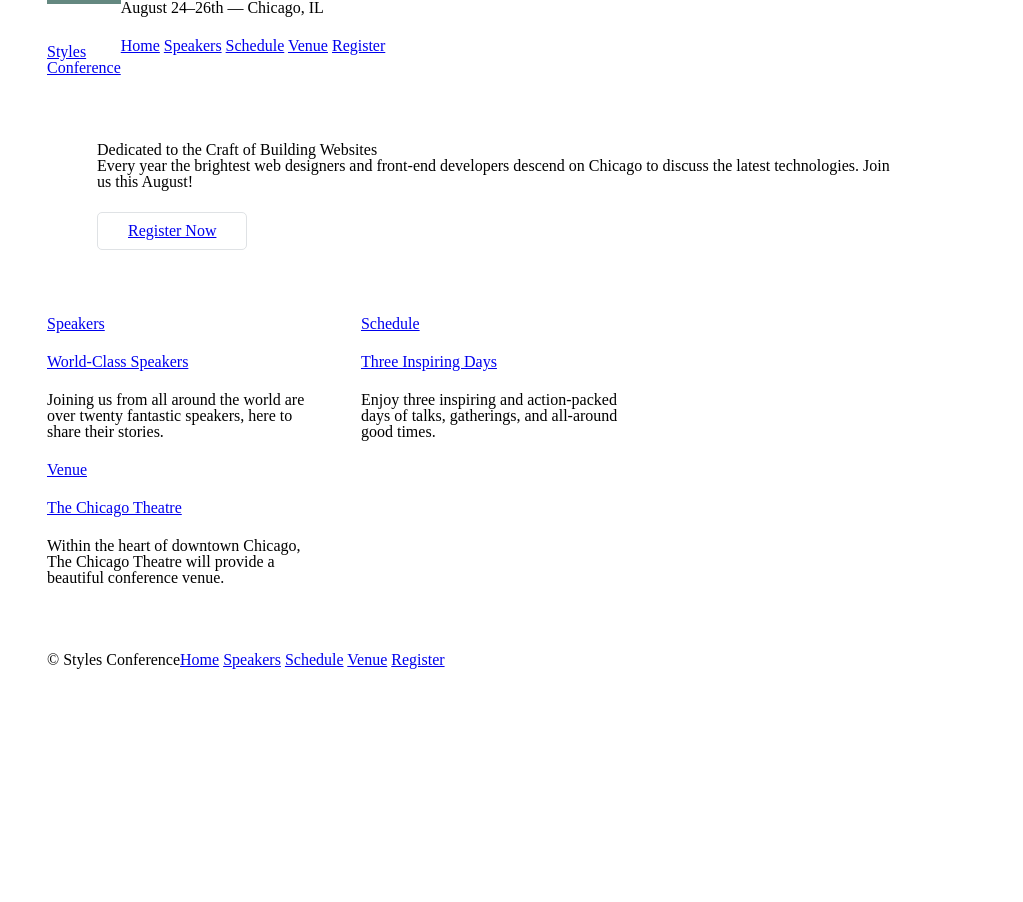
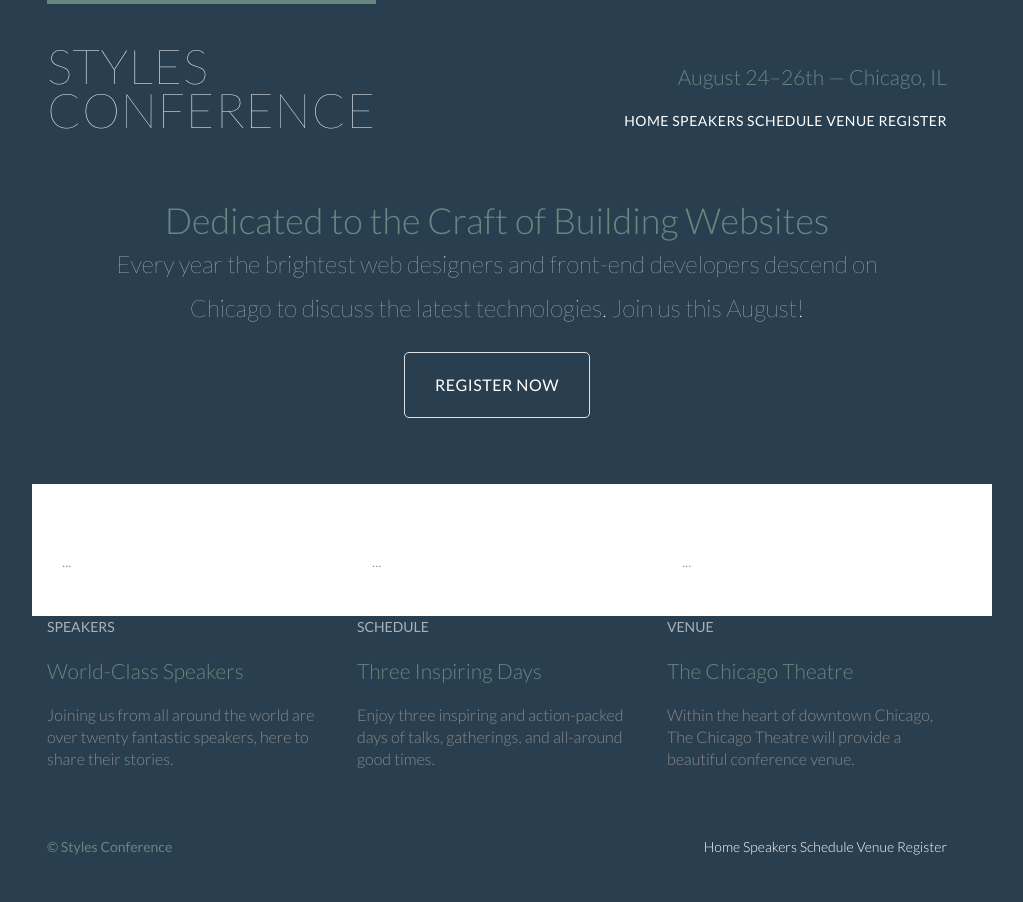
Before and after one commit to 246159/styles-conference, a plain HTML site: page index.html in a window 1280 px wide. Shown: the whole page, without its empty margins (143-1166 px from the left). Before the commit the page ends 800 px from the top, so only its background shows below. Drawn offline with Linux system fonts and the light colour scheme.

Commit message:
october 19

```diff
--- a/assets/stylesheets/main.css
+++ b/assets/stylesheets/main.css
@@ -3,87 +3,19 @@
    License: none (public domain)
 */
 
-html,
-body,
-div,
-span,
-applet,
-object,
-iframe,
-h1,
-h2,
-h3,
-h4,
-h5,
-h6,
-p,
-blockquote,
-pre,
-a,
-abbr,
-acronym,
-address,
-big,
-cite,
-code,
-del,
-dfn,
-em,
-img,
-ins,
-kbd,
-q,
-s,
-samp,
-small,
-strike,
-strong,
-sub,
-sup,
-tt,
-var,
-b,
-u,
-i,
-center,
-dl,
-dt,
-dd,
-ol,
-ul,
-li,
-fieldset,
-form,
-label,
-legend,
-table,
-caption,
-tbody,
-tfoot,
-thead,
-tr,
-th,
-td,
-article,
-aside,
-canvas,
-details,
-embed,
-figure,
-figcaption,
-footer,
-header,
-hgroup,
-menu,
-nav,
-output,
-ruby,
-section,
-summary,
-time,
-mark,
-audio,
-video {
+html, body, div, span, applet, object, iframe,
+h1, h2, h3, h4, h5, h6, p, blockquote, pre,
+a, abbr, acronym, address, big, cite, code,
+del, dfn, em, img, ins, kbd, q, s, samp,
+small, strike, strong, sub, sup, tt, var,
+b, u, i, center,
+dl, dt, dd, ol, ul, li,
+fieldset, form, label, legend,
+table, caption, tbody, tfoot, thead, tr, th, td,
+article, aside, canvas, details, embed,
+figure, figcaption, footer, header, hgroup,
+menu, nav, output, ruby, section, summary,
+time, mark, audio, video {
   margin: 0;
   padding: 0;
   border: 0;
@@ -92,40 +24,40 @@ video {
   vertical-align: baseline;
 }
 /* HTML5 display-role reset for older browsers */
-article,
-aside,
-details,
-figcaption,
-figure,
-footer,
-header,
-hgroup,
-menu,
-nav,
-section {
+article, aside, details, figcaption, figure,
+footer, header, hgroup, menu, nav, section {
   display: block;
 }
 body {
   line-height: 1;
 }
-ol,
-ul {
+ol, ul {
   list-style: none;
 }
-blockquote,
-q {
+blockquote, q {
   quotes: none;
 }
-blockquote:before,
-blockquote:after,
-q:before,
-q:after {
-  content: "";
+blockquote:before, blockquote:after,
+q:before, q:after {
+  content: '';
   content: none;
 }
 table {
   border-collapse: collapse;
   border-spacing: 0;
+}
+
+/*
+  ========================================
+  Custom styles
+  ========================================
+*/
+
+body {
+  color: #888;
+  font: 300 16px/22px "Lato", "Open Sans", "Helvetica Neue", Helvetica, Arial, sans-serif;
+  background: #293f50;
+
 }
 
 /*
@@ -138,8 +70,8 @@ table {
 *:before,
 *:after {
   -webkit-box-sizing: border-box;
-  -moz-box-sizing: border-box;
-  box-sizing: border-box;
+     -moz-box-sizing: border-box;
+          box-sizing: border-box;
 }
 .container,
 .grid {
@@ -157,7 +89,7 @@ table {
   padding-right: 15px;
 }
 .col-1-3,
-.col-2-3 {
+.col-2-3  {
   display: inline-block;
   vertical-align: top;
 }
@@ -186,21 +118,81 @@ table {
   clear: both;
   *zoom: 1;
 }
+/*
+  ========================================
+  Rows
+  ========================================
+*/
 
+.row {
+  background: #fff;
+  min-width: 960px;
+  padding: 66px 0 44px 0;
+}
 /*
   ========================================
   Typography
   ========================================
 */
 
-h1,
-h3,
-h4,
-h5,
-p {
+h1, h2, h3, h4 {
+  color: #648880;
+}
+h1, h3, h4, h5, p {
   margin-bottom: 22px;
 }
+h1 {
+  font-size: 36px;
+  line-height: 44px;
+}
+h2 {
+  font-size: 24px;
+  line-height: 44px;
+}
+h3 {
+  font-size: 21px;
+}
+h4 {
+  font-size: 18px;
+}
+h5 {
+  color: #a9b2b9;
+  font-size: 14px;
+  font-weight: 400;
+  text-transform: uppercase;
+}
+strong {
+  font-weight: 400;
+}
+cite,
+em {
+  font-style: italic;
+}
 
+/*
+  ========================================
+  Links
+  ========================================
+*/
+
+a {
+  color: #648880;
+  text-decoration: none;
+}
+a:hover {
+  color: #a9b2b9;
+}
+p a {
+  border-bottom: 1px solid #dfe2e5;
+}
+.primary-header a,
+.primary-footer a {
+  color: #fff;
+}
+.primary-header a:hover,
+.primary-footer a:hover {
+  color: #648880;
+}
 /*
   ========================================
   Buttons
@@ -209,12 +201,21 @@ p {
 
 .btn {
   border-radius: 5px;
+  color: #fff;
+  cursor: pointer;
   display: inline-block;
+  font-weight: 400;
+  letter-spacing: .5px;
   margin: 0;
+  text-transform: uppercase;
 }
 .btn-alt {
   border: 1px solid #dfe2e5;
   padding: 10px 30px;
+}
+.btn-alt:hover {
+  background: #fff;
+  color: #648880;
 }
 
 /*
@@ -226,7 +227,22 @@ p {
 .logo {
   border-top: 4px solid #648880;
   float: left;
+  font-size: 48px;
+  font-weight: 100;
+  letter-spacing: .5px;
+  line-height: 44px;
   padding: 40px 0 22px 0;
+  text-transform: uppercase;
+}
+.tagline {
+  margin: 66px 0 22px 0;
+  text-align: right;
+}
+.primary-nav {
+  font-size: 14px;
+  font-weight: 400;
+  letter-spacing: .5px;
+  text-transform: uppercase;
 }
 
 /*
@@ -236,11 +252,24 @@ p {
 */
 
 .primary-footer {
+  color: #648880;
+  font-size: 14px;
   padding-bottom: 44px;
   padding-top: 44px;
 }
 .primary-footer small {
   float: left;
+  font-weight: 400;
+}
+
+/*
+  ========================================
+  Navigation
+  ========================================
+*/
+
+.nav {
+  text-align: right;
 }
 
 /*
@@ -250,5 +279,18 @@ p {
 */
 
 .hero {
+  color: #fff;
+  line-height: 44px;
   padding: 22px 80px 66px 80px;
+  text-align: center;
 }
+.hero h2 {
+  font-size: 36px;
+}
+.hero p {
+  font-size: 24px;
+  font-weight: 100;
+}
+.teaser a:hover h3 {
+  color: #a9b2b9;
+}
--- a/index.html
+++ b/index.html
@@ -1,105 +1,121 @@
 <!DOCTYPE html>
 <html lang="en">
+
   <head>
-    <meta charset="utf-8" />
+    <meta charset="utf-8">
     <title>Styles Conference</title>
-    <link rel="stylesheet" href="assets/stylesheets/main.css" />
+    <link rel="stylesheet" href="assets/stylesheets/main.css">
+    <link rel="stylesheet" href="http://fonts.googleapis.com/css?family=Lato:100,300,400">
   </head>
 
   <body>
+
     <!-- Header -->
 
-    <header class="container group">
+    <header class="primary-header container group">
+
       <h1 class="logo">
-        <a href="index.html"
-          >Styles <br />
-          Conference</a
-        >
+        <a href="index.html">Styles <br> Conference</a>
       </h1>
 
-      <h3>August 24&ndash;26th &mdash; Chicago, IL</h3>
+      <h3 class="tagline">August 24&ndash;26th &mdash; Chicago, IL</h3>
 
-      <nav>
+      <nav class="nav primary-nav">
         <a href="index.html">Home</a>
         <a href="speakers.html">Speakers</a>
         <a href="schedule.html">Schedule</a>
         <a href="venue.html">Venue</a>
         <a href="register.html">Register</a>
       </nav>
+
     </header>
 
     <!-- Hero -->
 
     <section class="hero container">
+
       <h2>Dedicated to the Craft of Building Websites</h2>
 
-      <p>
-        Every year the brightest web designers and front-end developers descend
-        on Chicago to discuss the latest technologies. Join us this August!
-      </p>
+      <p>Every year the brightest web designers and front-end developers descend on Chicago to discuss the latest technologies. Join us this August!</p>
 
       <a class="btn btn-alt" href="register.html">Register Now</a>
+
     </section>
 
     <!-- Teasers -->
 
     <section class="grid">
+      <section class="row">
+        <div class="grid">
+
+          <!-- Speakers -->
+
+          <section class="teaser col-1-3">
+            ...
+          </section><!--
+
+          Schedule
+
+          --><section class="teaser col-1-3">
+            ...
+          </section><!--
+
+          Venue
+
+          --><section class="teaser col-1-3">
+            ...
+          </section>
+
+        </div>
+      </section>
+
       <!-- Speakers -->
 
-      <section class="col-1-3">
+      <section class="teaser col-1-3">
         <a href="speakers.html">
           <h5>Speakers</h5>
           <h3>World-Class Speakers</h3>
         </a>
-        <p>
-          Joining us from all around the world are over twenty fantastic
-          speakers, here to share their stories.
-        </p>
-      </section>
-      <!--
+        <p>Joining us from all around the world are over twenty fantastic speakers, here to share their stories.</p>
+      </section><!--
 
       Schedule
 
-      -->
-      <section class="col-1-3">
+      --><section class="teaser col-1-3">
         <a href="schedule.html">
           <h5>Schedule</h5>
           <h3>Three Inspiring Days</h3>
         </a>
-        <p>
-          Enjoy three inspiring and action-packed days of talks, gatherings, and
-          all-around good times.
-        </p>
-      </section>
-      <!--
+        <p>Enjoy three inspiring and action-packed days of talks, gatherings, and all-around good times.</p>
+      </section><!--
 
       Venue
 
-      -->
-      <section class="col-1-3">
+      --><section class="teaser col-1-3">
         <a href="venue.html">
           <h5>Venue</h5>
           <h3>The Chicago Theatre</h3>
         </a>
-        <p>
-          Within the heart of downtown Chicago, The Chicago Theatre will provide
-          a beautiful conference venue.
-        </p>
+        <p>Within the heart of downtown Chicago, The Chicago Theatre will provide a beautiful conference venue.</p>
       </section>
+
     </section>
 
     <!-- Footer -->
 
     <footer class="primary-footer container group">
+
       <small>&copy; Styles Conference</small>
 
-      <nav>
+      <nav class="nav">
         <a href="index.html">Home</a>
         <a href="speakers.html">Speakers</a>
         <a href="schedule.html">Schedule</a>
         <a href="venue.html">Venue</a>
         <a href="register.html">Register</a>
       </nav>
+
     </footer>
+
   </body>
 </html>
```
Also changed, not shown: register.html (+23 -11 lines), schedule.html (+23 -11 lines), speakers.html (+23 -11 lines), venue.html (+23 -11 lines).
